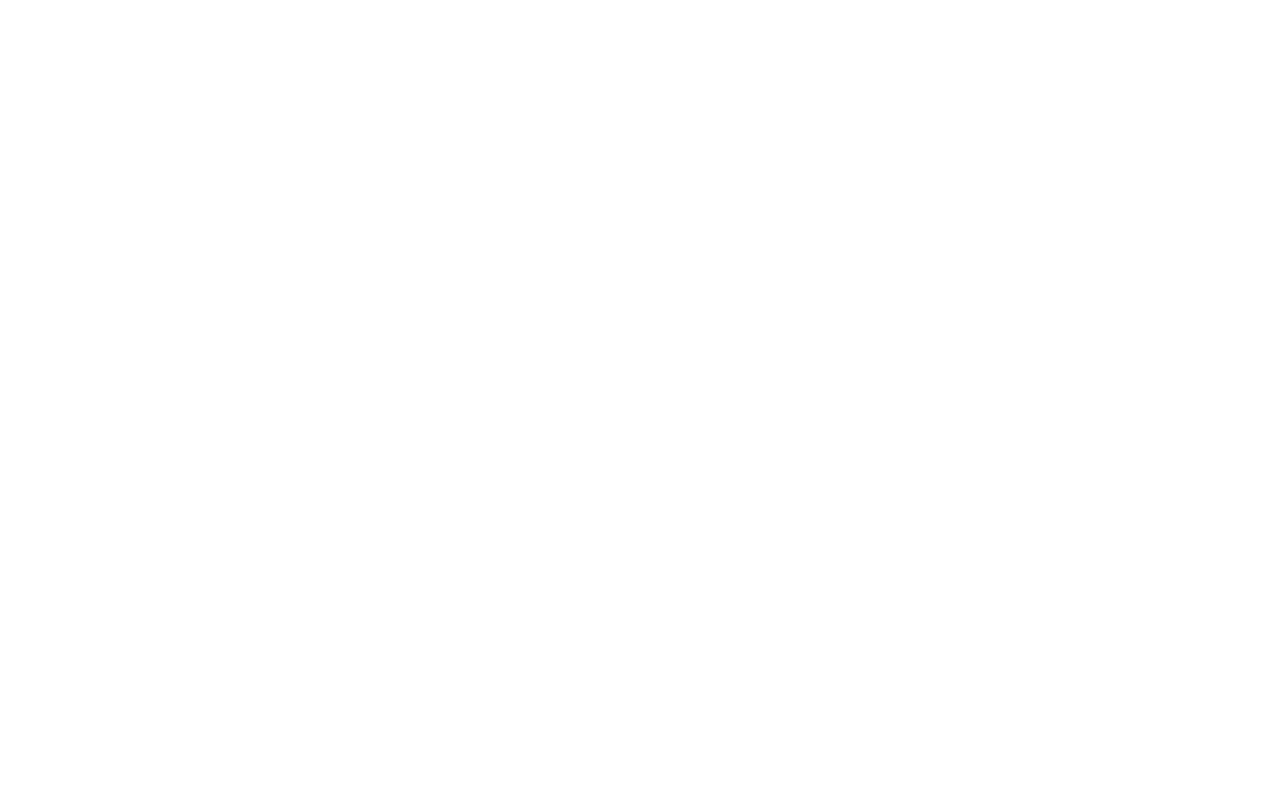
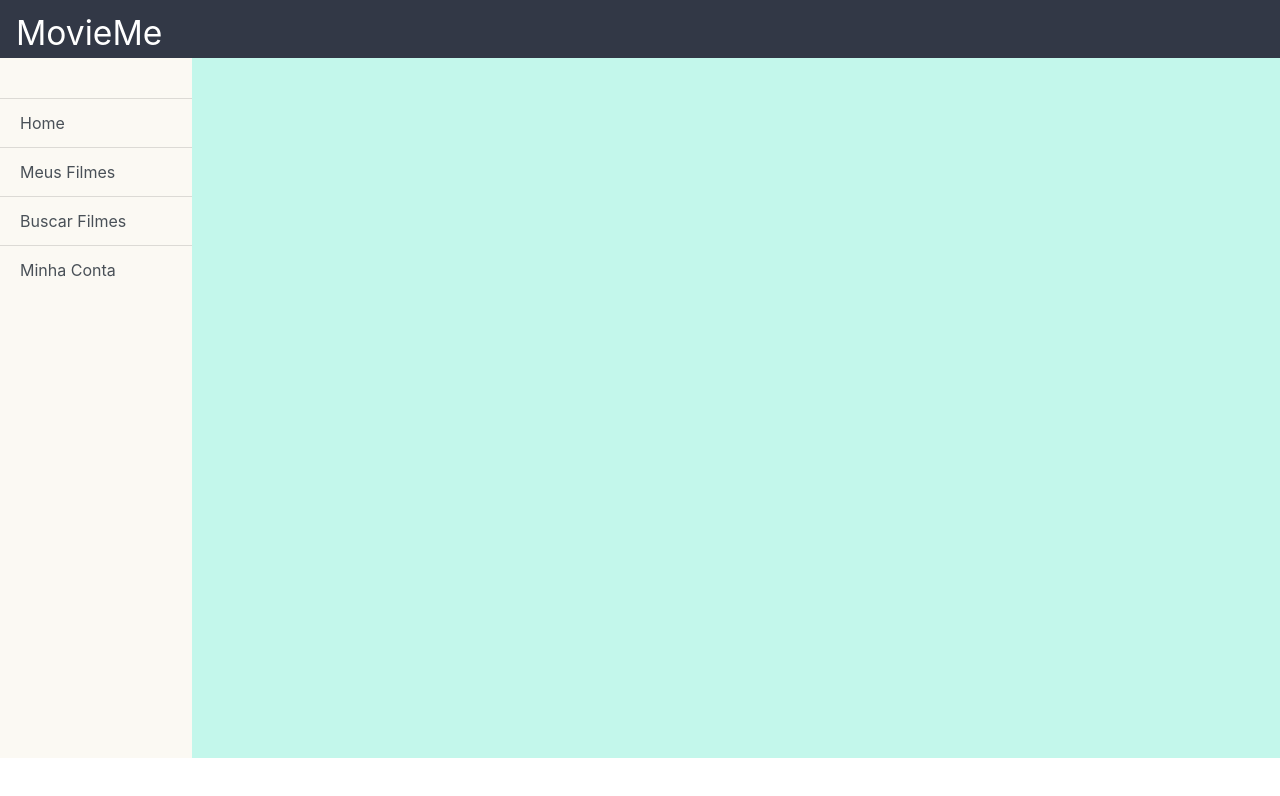
Before and after one commit to VFermat/techWebProjeto2, a React (Create React App) app in the folder app/: page /movie/1 in a window 1280 px wide. Shown: the top 796 px of the page. Built offline with nearby package versions, Linux system fonts and the light colour scheme.

Commit message:
FEATURE - started working on movie screen

```diff
--- a/app/src/App.js
+++ b/app/src/App.js
@@ -5,6 +5,7 @@ import LoginScreen from './Screens/LoginScreen';
 import CreateAccountScreen from './Screens/CreateAccountScreen';
 import HomeScreen from './Screens/HomeScreen';
 import ProfileScreen from './Screens/ProfileScreen';
+import MovieScreen from './Screens/MovieScreen';
 import './App.css';
 
 const history = createBrowserHistory();
@@ -24,6 +25,9 @@ function App() {
       <Switch>
         <Route exact path='/profile' component={ProfileScreen} history={history} />
       </Switch>
+      <Switch>
+        <Route path='/movie/:movieId' component={MovieScreen} history={history} />
+      </Switch>
     </Router>
   );
 }
--- a/app/src/Screens/HomeScreen.js
+++ b/app/src/Screens/HomeScreen.js
@@ -18,14 +18,20 @@ class HomeScreen extends Component {
   }
 
   async componentDidMount() {
-    let movies = localStorage.getItem('movies');
+    const movies = localStorage.getItem('movies');
     if (!movies) {
       await axios.get('http://localhost:8081/movies?category=movies&type=wanted').then((v) => {
-        localStorage.setItem('movies', JSON.stringify(v.data));
-        this.setState({
-          loading: false,
-          movies: v.data,
-        });
+        if (v) {
+          localStorage.setItem('movies', JSON.stringify(v.data));
+          this.setState({
+            loading: false,
+            movies: v.data,
+          });
+        } else {
+          this.setState({
+            loading: true,
+          });
+        }
       }).catch((e) => {
         console.log(e);
       });
@@ -49,6 +55,9 @@ class HomeScreen extends Component {
             margin: '10px 10px 0px 10px',
           }}>
             <Figure.Image
+              onClick={() => {
+                this.props.history.push('/movie/'+item.imdbId);
+              }}
               src={item.image}
               alt={item.title}
             />
--- /dev/null
+++ b/app/src/Screens/MovieScreen.js
@@ -0,0 +1,34 @@
+import React, {Component} from 'react';
+import Header from '../Components/Header';
+import SideBar from '../Components/SideBar';
+import {Colors} from '../Config/Colors';
+
+export class MovieScreen extends Component {
+  constructor(props) {
+    super(props);
+    this.state = {
+      movieId: this.props.match.params.movieId,
+      loading: true,
+      movie: null,
+    };
+  }
+
+  render() {
+    return (
+      <div>
+        <Header />
+        <div style={{
+          width: '100%',
+          heigth: 'auto',
+          minHeight: '700px',
+          display: 'flex',
+          background: Colors.background,
+        }}>
+          <SideBar history={this.props.history} />
+        </div>
+      </div>
+    );
+  }
+}
+
+export default MovieScreen;
```
Also changed, not shown: 1 other file (tests, documents, lock files or other folders).
